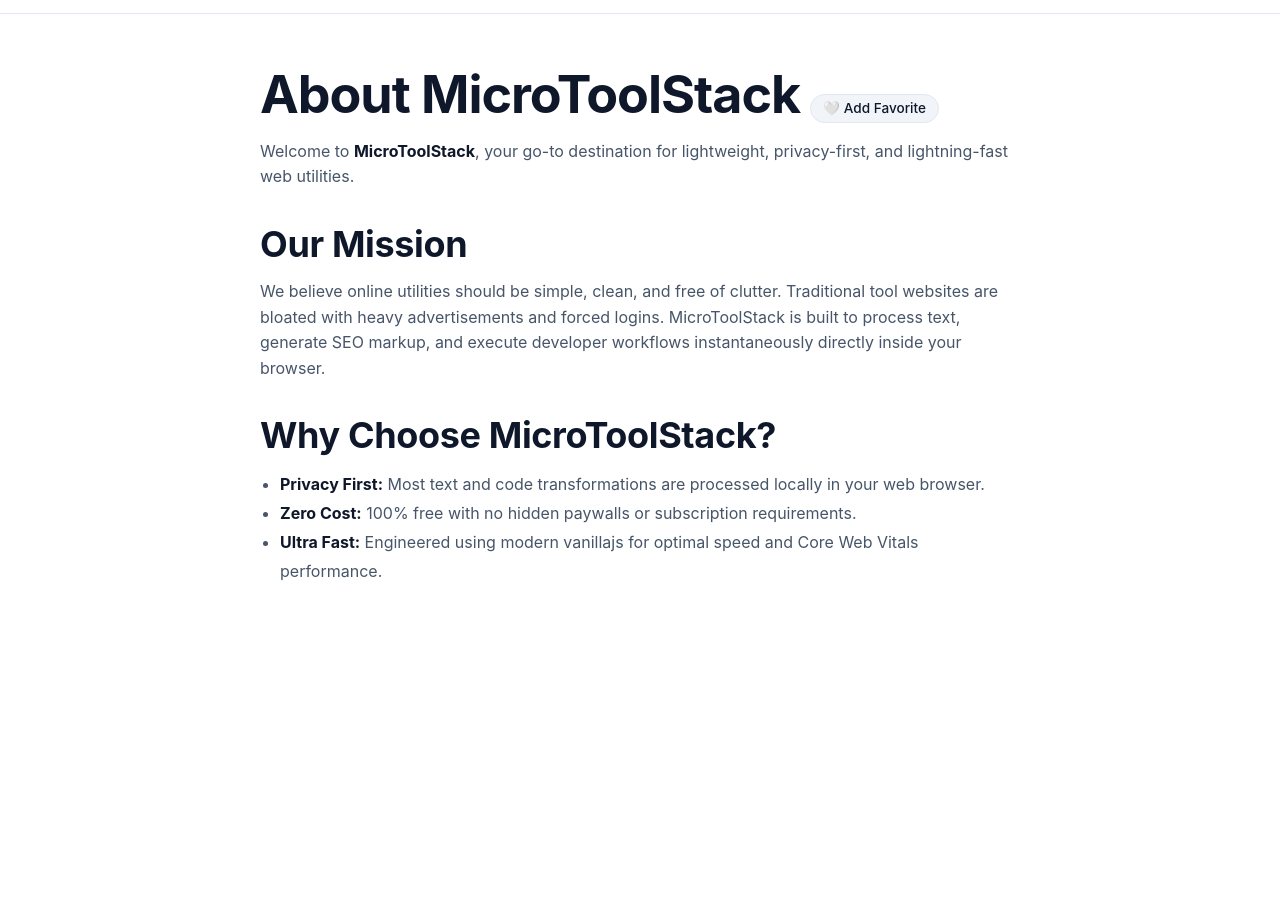
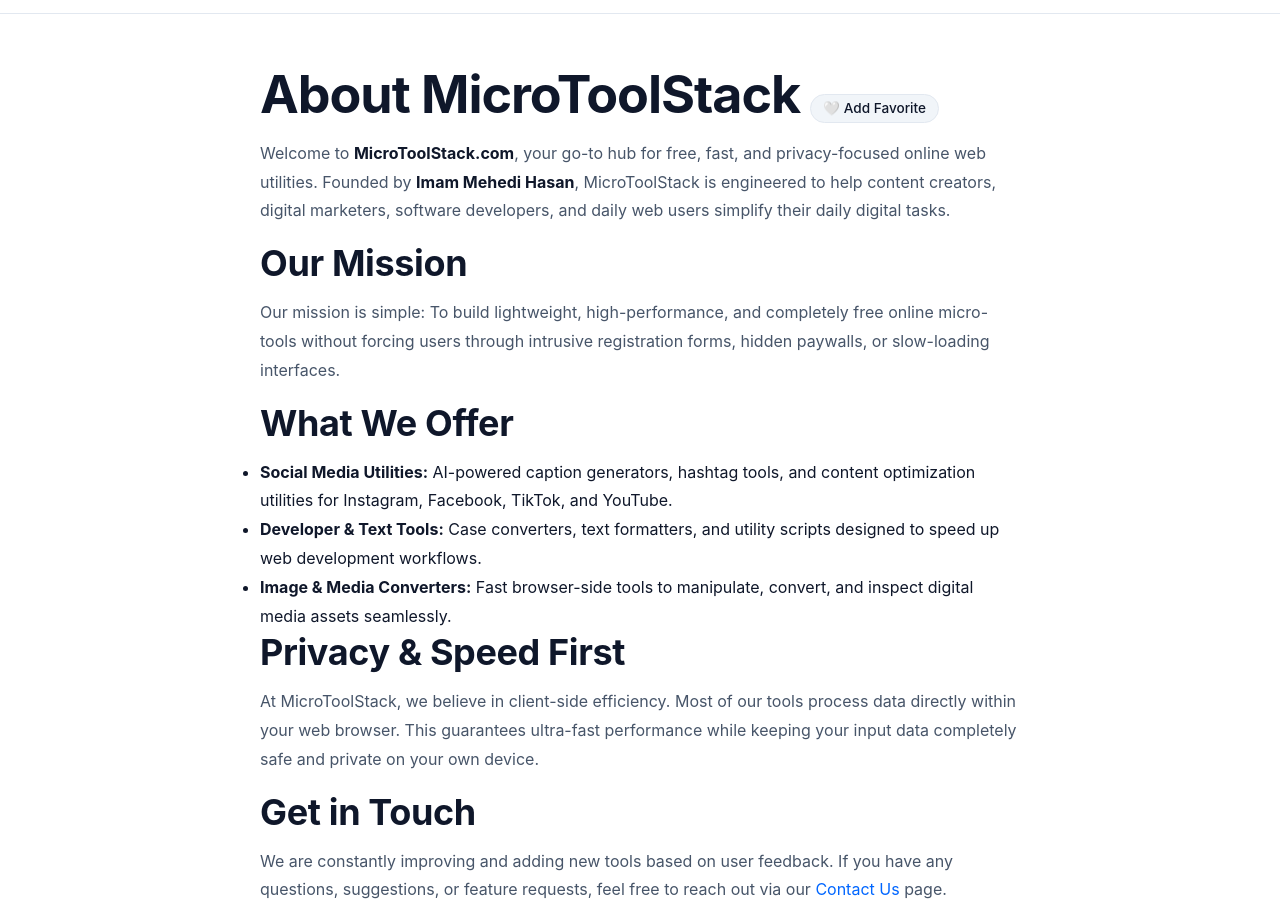
Before and after one commit to imammehedihasan07-cyber/MicroToolStack-App, a website: page about.html in a window 1280 px wide. Shown: the part 59-960 px from the top of the page. Before the commit the page ends 800 px from the top, so only its background shows below. Drawn offline with Linux system fonts and the light colour scheme.

Commit message:
Update about.html

```diff
--- a/about.html
+++ b/about.html
@@ -3,34 +3,40 @@
 <head>
   <meta charset="UTF-8">
   <meta name="viewport" content="width=device-width, initial-scale=1.0">
-  <title>About Us - MicroToolStack</title>
-  <meta name="description" content="Learn more about MicroToolStack - fast, privacy-focused online micro tools.">
-
-  <link rel="stylesheet" href="/assets/css/style.css">
-  <link rel="stylesheet" href="/assets/css/components.css">
+  <title>About Us | MicroToolStack</title>
+  <meta name="description" content="Learn more about MicroToolStack, our mission, and the developer behind the free online utility platform.">
+  <link rel="canonical" href="https://microtoolstack.com/about.html">
+  <link rel="stylesheet" href="/assets/css/variables.css?v=10.0">
+  <link rel="stylesheet" href="/assets/css/components.css?v=10.0">
+  <link rel="stylesheet" href="/assets/css/style.css?v=10.0">
+  <script async src="https://pagead2.googlesyndication.com/pagead/js/adsbygoogle.js?client=ca-pub-3023714618008515" crossorigin="anonymous"></script>
 </head>
 <body>
   <div id="header-container"></div>
 
-  <main class="container" style="max-width: 800px; padding-top: 3rem; padding-bottom: 3rem;">
+  <main class="container" style="max-width: 800px; margin: 3rem auto; line-height: 1.8;">
     <h1>About MicroToolStack</h1>
-    <p>Welcome to <strong>MicroToolStack</strong>, your go-to destination for lightweight, privacy-first, and lightning-fast web utilities.</p>
+    <p>Welcome to <strong>MicroToolStack.com</strong>, your go-to hub for free, fast, and privacy-focused online web utilities. Founded by <strong>Imam Mehedi Hasan</strong>, MicroToolStack is engineered to help content creators, digital marketers, software developers, and daily web users simplify their daily digital tasks.</p>
 
-    <h2 style="margin-top: 2rem;">Our Mission</h2>
-    <p>We believe online utilities should be simple, clean, and free of clutter. Traditional tool websites are bloated with heavy advertisements and forced logins. MicroToolStack is built to process text, generate SEO markup, and execute developer workflows instantaneously directly inside your browser.</p>
+    <h2>Our Mission</h2>
+    <p>Our mission is simple: To build lightweight, high-performance, and completely free online micro-tools without forcing users through intrusive registration forms, hidden paywalls, or slow-loading interfaces.</p>
 
-    <h2 style="margin-top: 2rem;">Why Choose MicroToolStack?</h2>
-    <ul style="padding-left: 1.25rem; line-height: 1.8; color: var(--text-secondary);">
-      <li><strong>Privacy First:</strong> Most text and code transformations are processed locally in your web browser.</li>
-      <li><strong>Zero Cost:</strong> 100% free with no hidden paywalls or subscription requirements.</li>
-      <li><strong>Ultra Fast:</strong> Engineered using modern vanillajs for optimal speed and Core Web Vitals performance.</li>
+    <h2>What We Offer</h2>
+    <ul>
+      <li><strong>Social Media Utilities:</strong> AI-powered caption generators, hashtag tools, and content optimization utilities for Instagram, Facebook, TikTok, and YouTube.</li>
+      <li><strong>Developer & Text Tools:</strong> Case converters, text formatters, and utility scripts designed to speed up web development workflows.</li>
+      <li><strong>Image & Media Converters:</strong> Fast browser-side tools to manipulate, convert, and inspect digital media assets seamlessly.</li>
     </ul>
+
+    <h2>Privacy & Speed First</h2>
+    <p>At MicroToolStack, we believe in client-side efficiency. Most of our tools process data directly within your web browser. This guarantees ultra-fast performance while keeping your input data completely safe and private on your own device.</p>
+
+    <h2>Get in Touch</h2>
+    <p>We are constantly improving and adding new tools based on user feedback. If you have any questions, suggestions, or feature requests, feel free to reach out via our <a href="/contact.html">Contact Us</a> page.</p>
   </main>
 
   <div id="footer-container"></div>
-
   <script src="/assets/js/theme.js"></script>
-  <script src="/assets/js/utils.js"></script>
-  <script src="/assets/js/app.js"></script>
+  <script src="/assets/js/utils.js" defer></script>
 </body>
 </html>
```
